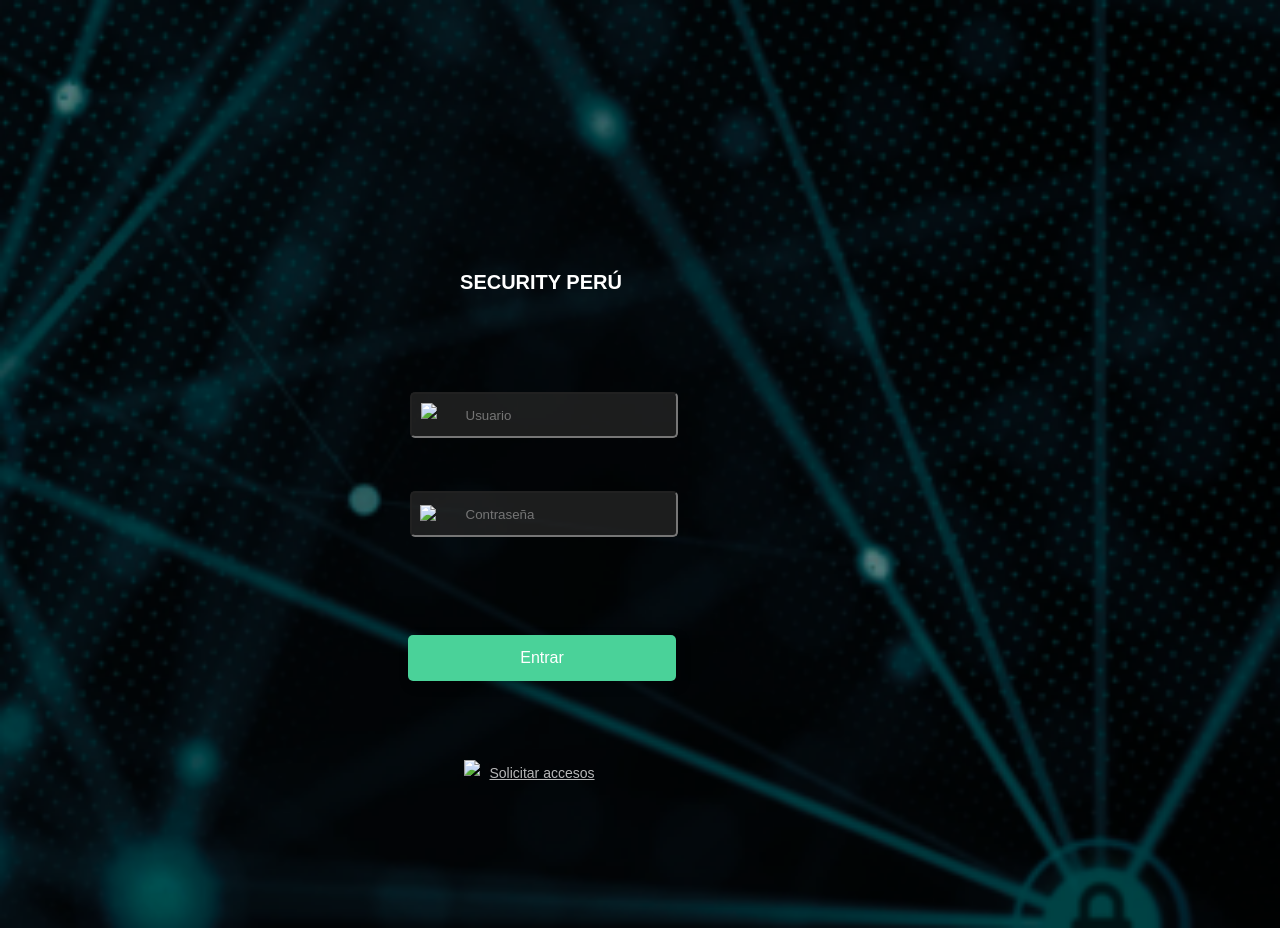
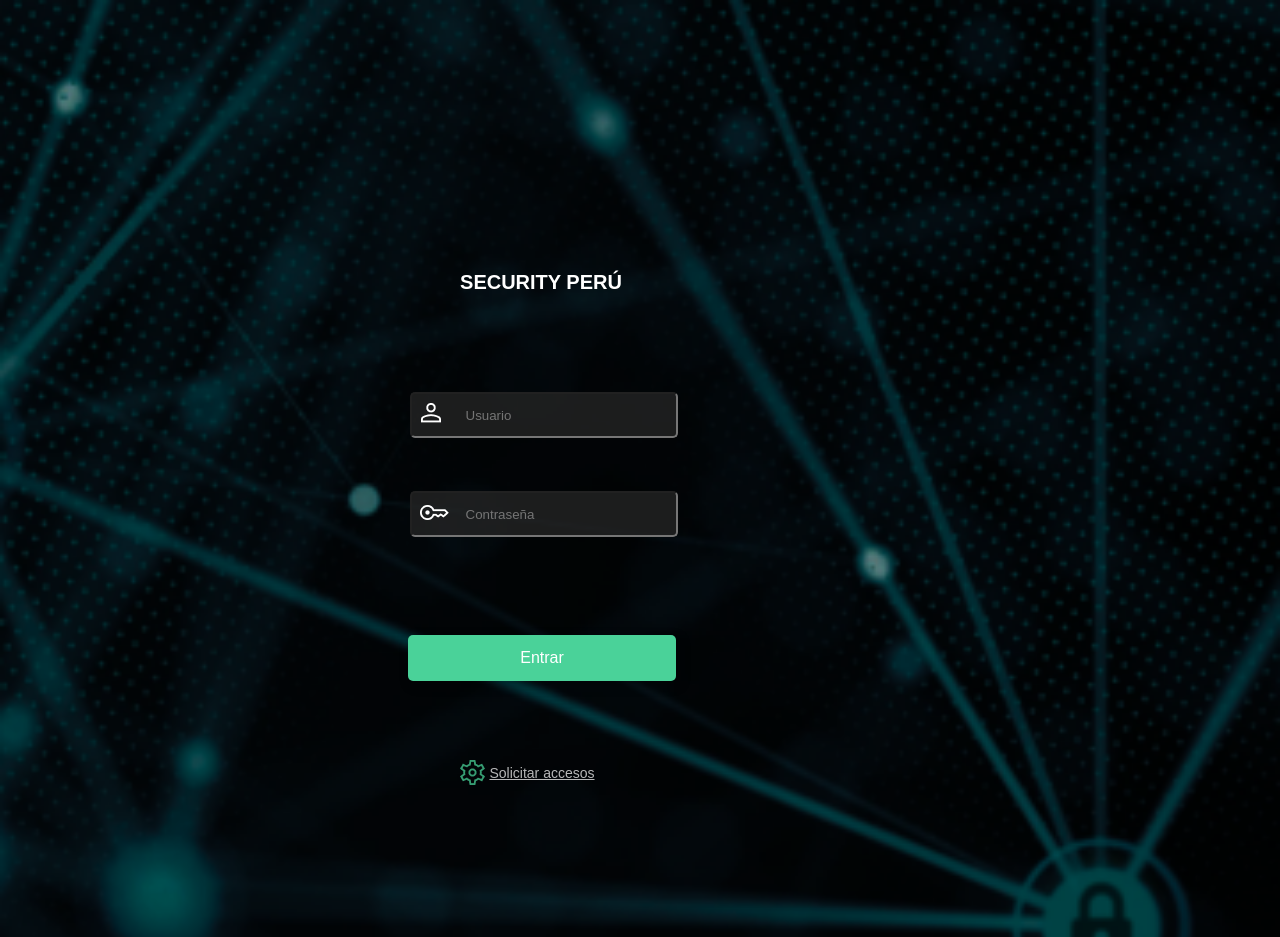
Before and after one commit to GerardoCieza/LOGIN1, a plain HTML site: page index.html in a window 1280 px wide. Drawn offline with Linux system fonts and the light colour scheme; files whose address does not match are found by name.

Commit message:
Correccion cambio de diseño

```diff
--- a/index.html
+++ b/index.html
@@ -48,7 +48,7 @@
 ">
                     <div class="key"
                         style="position: absolute;display: flex;flex-direction: row;justify-content: space-around;top: 281px;left: 100px;">
-                        <img src="key.png">
+                        <img src="Imagenes/key.png">
                     </div>
                     <input type="password" placeholder="Contraseña" name="pass" id="pass" style="
     background: rgba(36, 36, 36, 0.78);
@@ -60,7 +60,7 @@
 ">
                     <div class="person"
                         style="display: flex;flex-direction: row;justify-content: space-around;position: absolute;top: 179px;left: 101px;">
-                        <img src="person.png">
+                        <img src="Imagenes/person.png">
                     </div>
 
                 </div>
@@ -87,7 +87,7 @@
     color: rgba(251, 251, 251, 0.73);
 ">Solicitar accesos</a>
                     <div class="config" style="display: flex;flex-direction: row;justify-content: space-around;font-style: normal;font-weight: 400;font-size: 14px;line-height: 20px;position: relative;top: -105px;right: 70px;">
-                        <img src="config.png" style="">
+                        <img src="Imagenes/config.png" style="">
                     </div>
                     </div>
                 </div>
```
